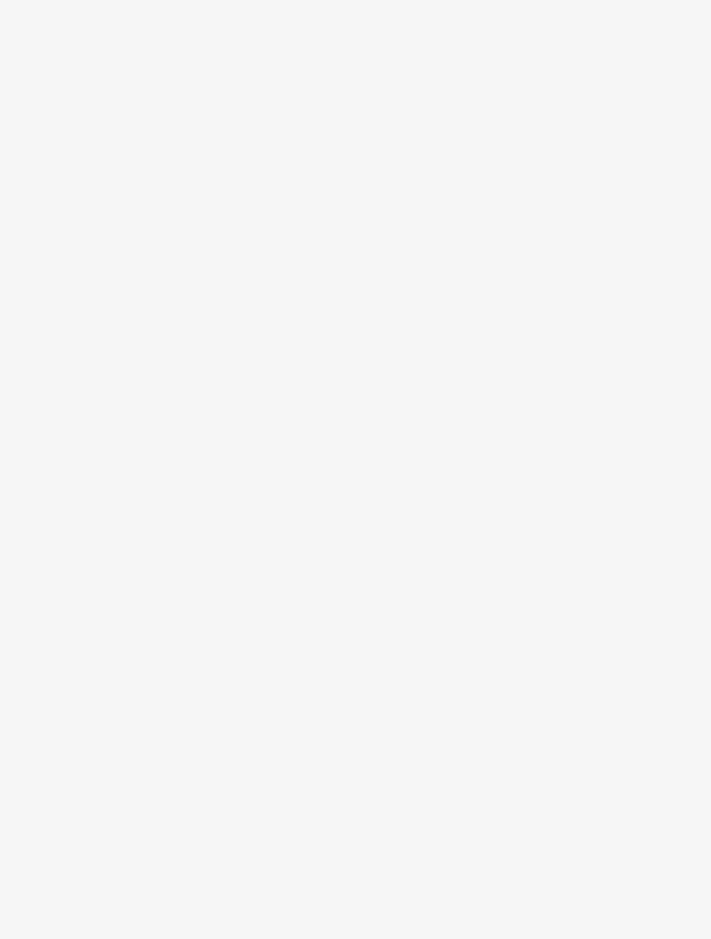
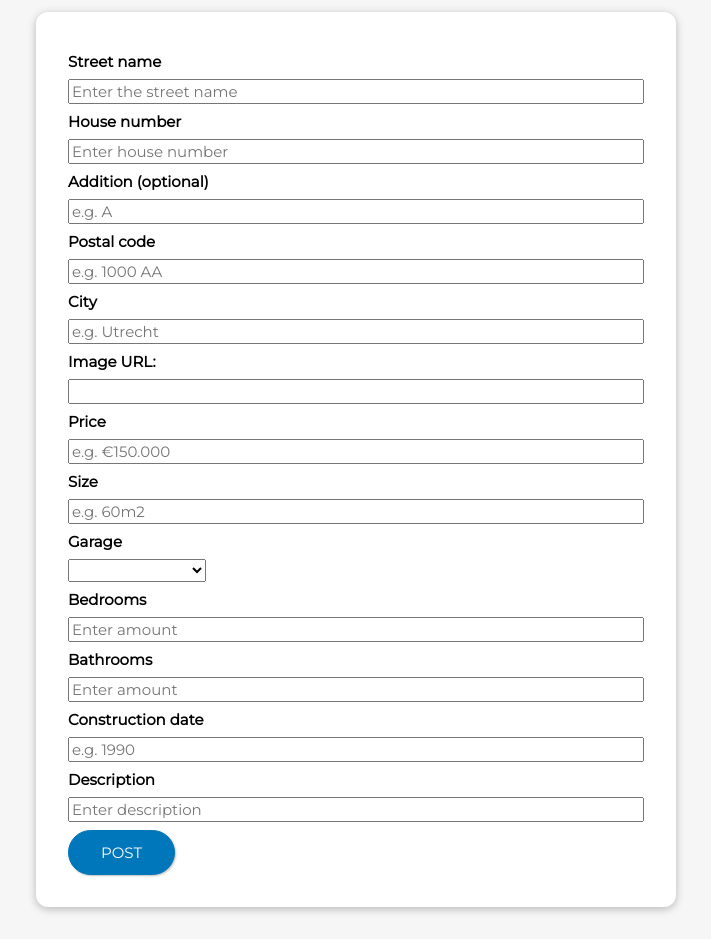
Before and after one commit to eunikehp/house-listing-project, a Vue app: page /create in a window 1280 px wide. Before the commit this address had no page. Shown: the part 220-1159 px from the top of the page, without its empty margins (284-995 px from the left). Before the commit the page ends 800 px from the top, so only its background shows below. Built offline with nearby package versions, Linux system fonts and the light colour scheme.

Commit message:
Create NewListingView and create form

```diff
--- /dev/null
+++ b/src/components/TheForm.vue
@@ -0,0 +1,186 @@
+<template>
+  <form @submit.prevent="submitForm">
+    <div class="form-control">
+      <label for="street-name">Street name</label>
+      <input
+        id="street-name"
+        type="text"
+        v-model="formData.location.street"
+        placeholder="Enter the street name"
+        required
+      />
+    </div>
+    <div>
+      <div class="form-control">
+        <label for="house-number">House number</label>
+        <input
+          id="house-number"
+          type="text"
+          v-model="formData.location.houseNumber"
+          placeholder="Enter house number"
+          required
+        />
+      </div>
+      <div class="form-control">
+        <label for="addition">Addition (optional)</label>
+        <input
+          id="addition"
+          type="text"
+          placeholder="e.g. A"
+          v-model="formData.houseNumberAddition"
+        />
+      </div>
+    </div>
+    <div class="form-control">
+      <label for="postal-code">Postal code</label>
+      <input
+        id="postal-code"
+        type="text"
+        placeholder="e.g. 1000 AA"
+        v-model="formData.location.zip"
+        required
+      />
+    </div>
+    <div class="form-control">
+      <label for="city">City</label>
+      <input
+        id="city"
+        type="text"
+        placeholder="e.g. Utrecht"
+        v-model="formData.location.city"
+        required
+      />
+    </div>
+    <div>
+      <label for="image">Image URL:</label>
+      <input type="text" v-model="formData.image" id="image" required />
+    </div>
+    <div class="form-control">
+      <label for="price">Price</label>
+      <input id="price" type="text" placeholder="e.g. €150.000" v-model="formData.price" required />
+    </div>
+    <div>
+      <div class="form-control">
+        <label for="size">Size</label>
+        <input id="size" type="text" placeholder="e.g. 60m2" v-model="formData.size" required />
+      </div>
+      <div class="form-control">
+        <label for="garage">Garage</label>
+        <select id="garage" v-model="formData.hasGarage" placeholder="Select" required>
+          <option value="google">Google</option>
+          <option value="wom">Word of mouth</option>
+          <option value="newspaper">Newspaper</option>
+        </select>
+      </div>
+    </div>
+    <div>
+      <div class="form-control">
+        <label for="bedrooms">Bedrooms</label>
+        <input
+          id="bedrooms"
+          type="number"
+          placeholder="Enter amount"
+          v-model="formData.rooms.bedrooms"
+          required
+        />
+      </div>
+      <div class="form-control">
+        <label for="bathrooms">Bathrooms</label>
+        <input
+          id="bathrooms"
+          type="number"
+          placeholder="Enter amount"
+          v-model="formData.rooms.bathrooms"
+          required
+        />
+      </div>
+    </div>
+    <div class="form-control">
+      <label for="construction-date">Construction date</label>
+      <input
+        id="construction-date"
+        type="number"
+        placeholder="e.g. 1990"
+        v-model="formData.constructionYear"
+        required
+      />
+    </div>
+    <div class="form-control">
+      <label for="description">Description</label>
+      <input
+        id="description"
+        type="text"
+        placeholder="Enter description"
+        v-model="formData.description"
+        required
+      />
+    </div>
+    <div>
+      <button type="submit">POST</button>
+    </div>
+  </form>
+</template>
+
+<script>
+export default {
+  name: 'TheForm',
+  props: ['formData', 'onSubmit'],
+  methods: {
+    submitForm() {
+      this.onSubmit()
+    }
+  }
+}
+</script>
+
+<style scoped>
+form {
+  margin: 2rem auto;
+  max-width: 40rem;
+  border-radius: 12px;
+  box-shadow: 0 2px 8px rgba(0, 0, 0, 0.26);
+  padding: 2rem;
+  background-color: #ffffff;
+}
+
+.form-control {
+  margin: 0.5rem 0;
+}
+
+label {
+  font-weight: bold;
+}
+
+h2 {
+  font-size: 1rem;
+  margin: 0.5rem 0;
+}
+
+input,
+select {
+  display: block;
+  width: 100%;
+  font: inherit;
+  margin-top: 0.5rem;
+}
+
+select {
+  width: auto;
+}
+
+button {
+  font: inherit;
+  border: 1px solid #0076bb;
+  background-color: #0076bb;
+  color: white;
+  cursor: pointer;
+  padding: 0.75rem 2rem;
+  border-radius: 30px;
+}
+
+button:hover,
+button:active {
+  border-color: #002350;
+  background-color: #002350;
+}
+</style>
--- a/src/router/index.js
+++ b/src/router/index.js
@@ -1,7 +1,8 @@
-import { createRouter, createWebHistory } from 'vue-router'
-import HomeView from '../views/HomeView.vue'
-import AboutView from '../views/AboutView.vue'
-import HouseDetailView from '@/views/HouseDetailView.vue'
+import { createRouter, createWebHistory } from 'vue-router';
+import HomeView from '../views/HomeView.vue';
+import AboutView from '../views/AboutView.vue';
+import HouseDetailView from '../views/HouseDetailView.vue';
+import NewListingView from '../views/NewListingView.vue';
 
 const router = createRouter({
   history: createWebHistory(import.meta.env.BASE_URL),
@@ -21,7 +22,12 @@ const router = createRouter({
       name: 'HouseDetail',
       component: HouseDetailView,
       props: true,
-    }
+    },
+    {
+      path: '/create',
+      name: 'CreateListing',
+      component: NewListingView,
+    },
 
   ]
 })
--- a/src/views/HomeView.vue
+++ b/src/views/HomeView.vue
@@ -2,7 +2,7 @@
   <div class="home">
     <div class="menu">
       <h1>Houses</h1>
-      <button>CREATE NEW</button>
+      <button @click="goToCreateListing">CREATE NEW</button>
     </div>
     <div class="menu-input">
       <div class="input-container">
@@ -59,6 +59,9 @@ export default {
     },
     selectHouse(house) {
       this.$router.push({ name: 'HouseDetail', params: { id: house.id } })
+    },
+    goToCreateListing() {
+      this.$router.push({ name: 'CreateListing' })
     }
   }
 }
--- /dev/null
+++ b/src/views/NewListingView.vue
@@ -0,0 +1,60 @@
+<template>
+  <div class="back-button" @click="goBack">
+    <img alt="back" src="@/assets/icons/ic_back_grey@3x.png" height="12px" /> Back to overview
+  </div>
+  <h1>Create new listing</h1>
+  <the-form :formData="formData" :onSubmit="submitForm" />
+</template>
+
+
+<script>
+import TheForm from '../components/TheForm.vue'
+import axios from 'axios'
+
+export default {
+  name: 'NewListingView',
+  components: { TheForm },
+  data() {
+    return {
+      formData: {
+        image: '',
+        price: '',
+        rooms: {
+          bedrooms: null,
+          bathrooms: null
+        },
+        size: '',
+        description: '',
+        location: {
+          street: '',
+          houseNumber: '',
+          houseNumberAddition: null,
+          city: '',
+          zip: ''
+        },
+        constructionYear: null,
+        hasGarage: ''
+      }
+    }
+  },
+  methods: {
+    submitForm() {
+      axios
+        .post('https://api.intern.d-tt.nl/api/houses', this.formData)
+        .then((response) => {
+          console.log('Listing created:', response.data)
+          this.$router.push({ name: 'Home' })
+        })
+        .catch((error) => {
+          console.error('Error creating listing:', error)
+        })
+    },
+    goBack() {
+      this.$router.back()
+    }
+  }
+}
+</script>
+
+<style scoped>
+</style>
```
